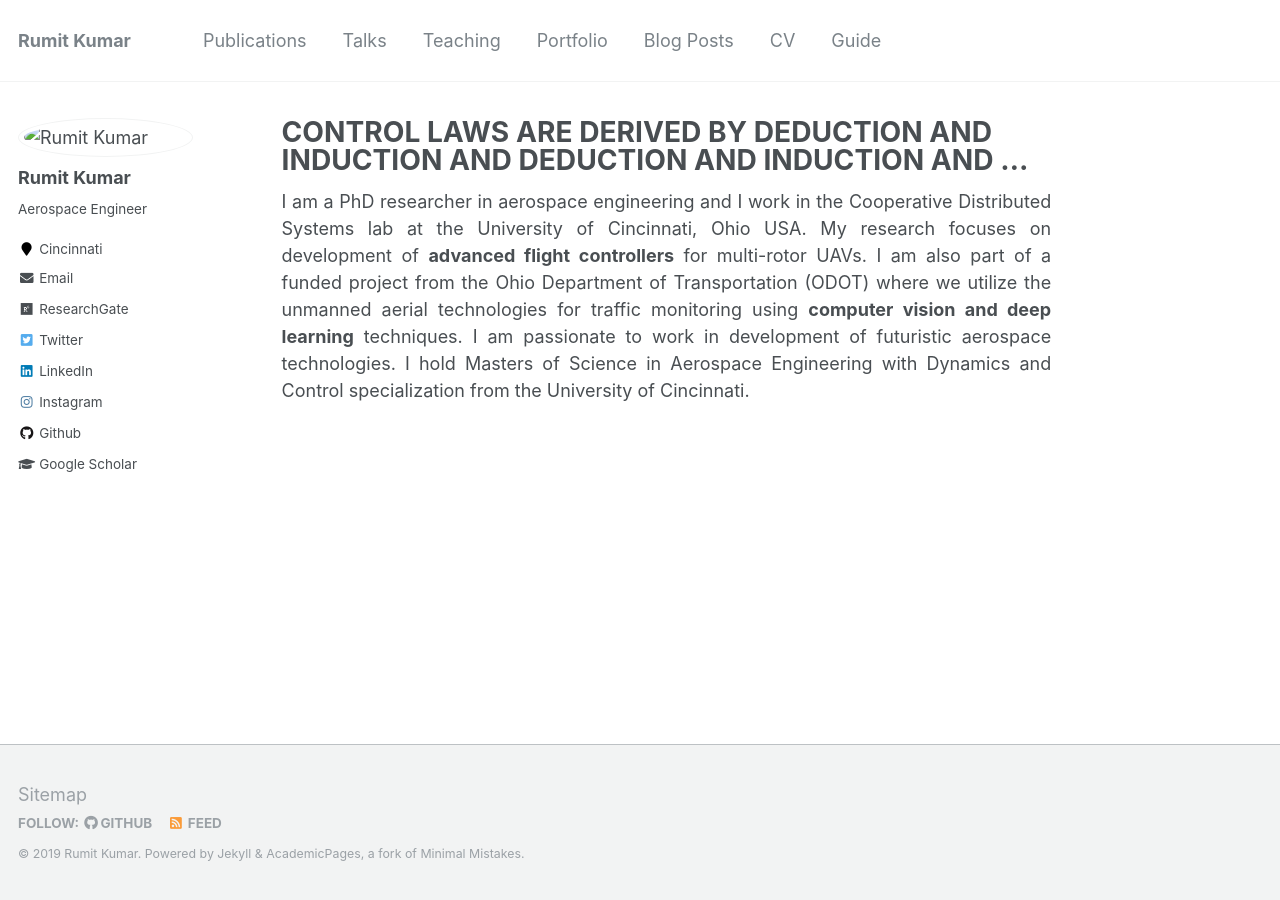
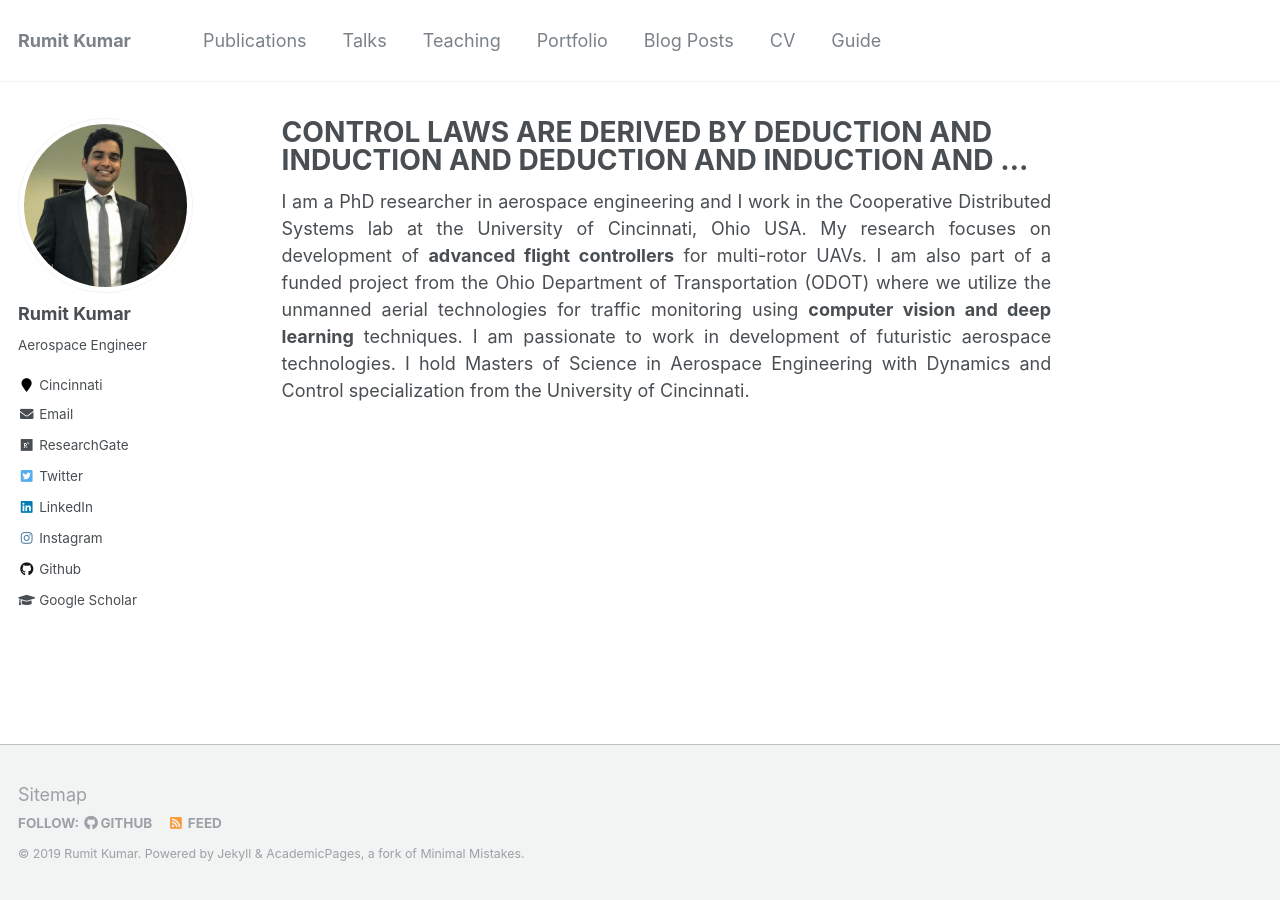
Before and after one commit to kumarrt/kumarrt.github.io, a Jekyll site: the page built from _pages/about.md, in a window 1280 px wide. Built offline with Jekyll 4.4.1, drawn with Linux system fonts in a browser that asks for light colours.

Commit message:
Update _config.yml

```diff
--- a/_config.yml
+++ b/_config.yml
@@ -81,7 +81,7 @@ analytics:
 # Site Author
 author:
   name             : "Rumit Kumar"
-  avatar           : "images/38470089.jpg"
+  avatar           : "38470089.jpg"
   bio              : "Aerospace Engineer"
   location         : "Cincinnati"
   employer         :
```
